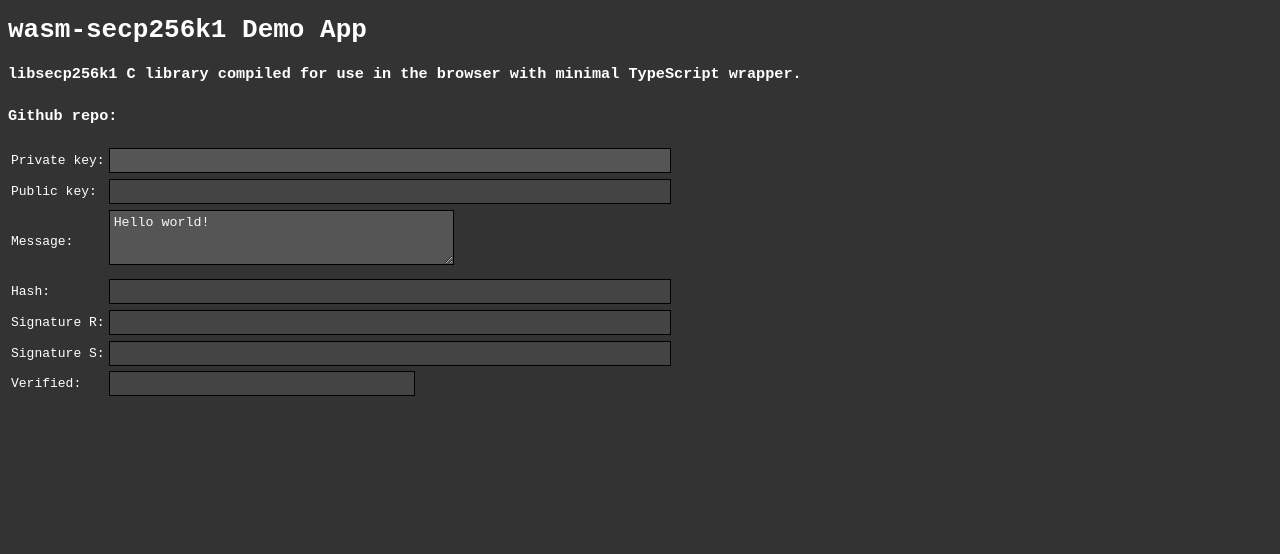
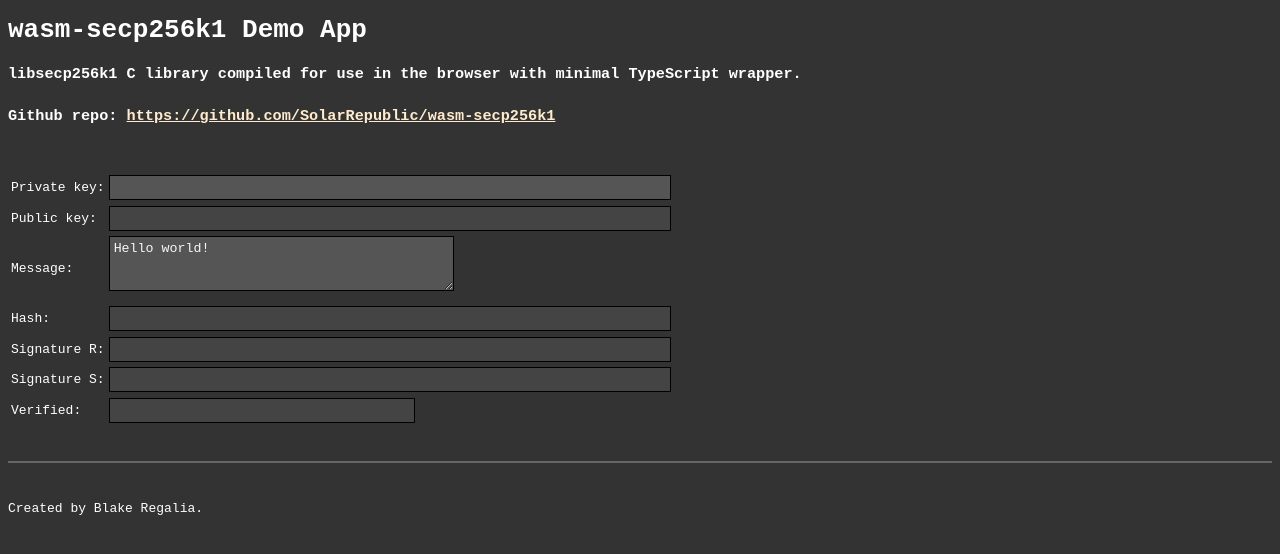
Before and after one commit to SolarRepublic/wasm-secp256k1, a website: page docs/index.html in a window 1280 px wide. Drawn offline with Linux system fonts and the light colour scheme.

Commit message:
docs: fix demo src

```diff
--- a/docs/index.html
+++ b/docs/index.html
@@ -24,8 +24,16 @@
 			background: #444;
 			color: #bbb
 		}
+
+		a {
+			color: blanchedalmond;
+		}
+
+		hr {
+			border: 1px solid #666;
+		}
 	</style>
-  <script type="module" crossorigin src="/assets/index-8e6401d6.js"></script>
+  <script type="module" crossorigin src="./assets/index-8e6401d6.js"></script>
 </head>
 <body>
 	<div id="app"></div>
@@ -44,8 +52,10 @@
 	</h3>
 
 	<h3>
-		Github repo: <a href="https://github.com/SolarRepublic/wasm-secp256k1"></a>
+		Github repo: <a href="https://github.com/SolarRepublic/wasm-secp256k1">https://github.com/SolarRepublic/wasm-secp256k1</a>
 	</h3>
+
+	<br>
 
 	<table>
 		<tr>
@@ -119,5 +129,12 @@
 		</tr>
 	</table>
 
+	<br>
+	<hr>
+	<br>
+
+	<footer>
+		Created by Blake Regalia.
+	</footer>
 </body>
 </html>
--- a/vite.config.ts
+++ b/vite.config.ts
@@ -7,4 +7,5 @@ export default defineConfig(({mode:si_mode}) => ({
 		minify: false,
 		emptyOutDir: true,
 	},
+	base: './',
 }));
```
